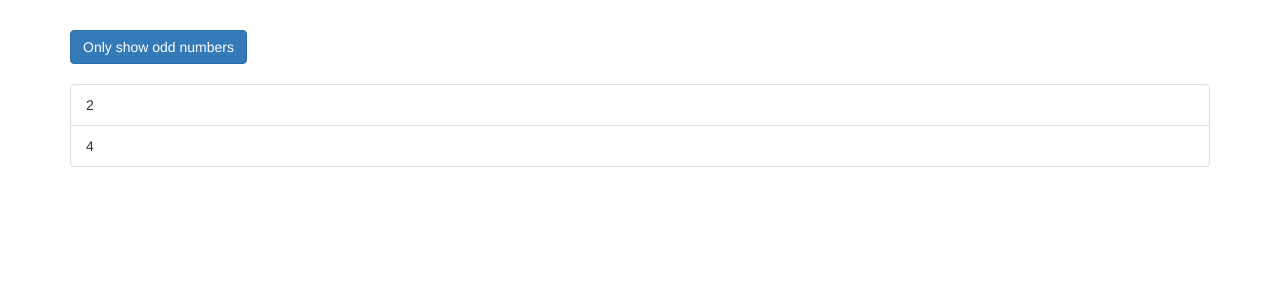
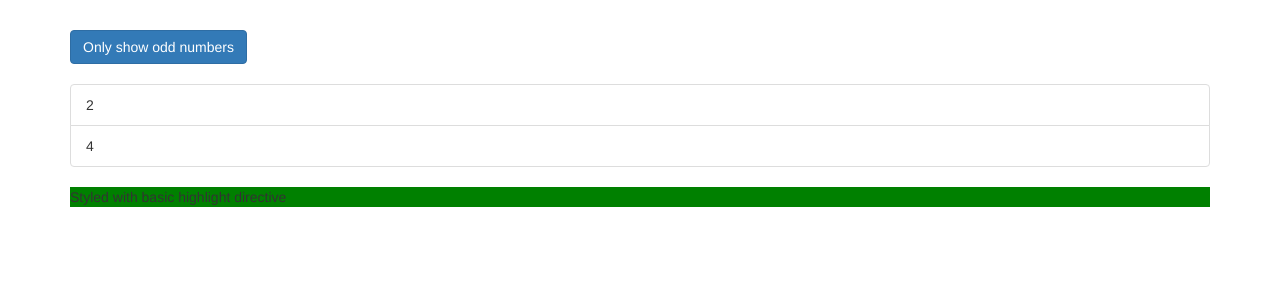
Before and after one commit to brenward/directives-project, an Angular app: page / in a window 1280 px wide. Shown: the top 300 px of the page. Built offline with nearby package versions, Linux system fonts and the light colour scheme.

Commit message:
#creating a basic attribute directive

```diff
--- a/src/app/app.component.html
+++ b/src/app/app.component.html
@@ -25,6 +25,7 @@
           </li>
       </div>
       </ul>
+      <p appBasicHighlight>Styled with basic highlight directive</p>
       <ng-template [ngIf]="onlyOdd">
         <p>Only odd</p>
       </ng-template>
--- a/src/app/app.module.ts
+++ b/src/app/app.module.ts
@@ -4,10 +4,12 @@ import { FormsModule } from '@angular/forms';
 
 
 import { AppComponent } from './app.component';
+import { BasicHighlightDirective } from './basic-highlight/basic-highlight.directive';
 
 @NgModule({
   declarations: [
-    AppComponent
+    AppComponent,
+    BasicHighlightDirective
   ],
   imports: [
     BrowserModule,
--- /dev/null
+++ b/src/app/basic-highlight/basic-highlight.directive.ts
@@ -0,0 +1,12 @@
+import { Directive, ElementRef, OnInit } from "@angular/core";
+
+@Directive({
+    selector:'[appBasicHighlight]'
+})
+export class BasicHighlightDirective implements OnInit{
+    constructor(private element:ElementRef){}
+
+    ngOnInit(): void {
+        this.element.nativeElement.style.backgroundColor = 'green';
+    }
+}
```
